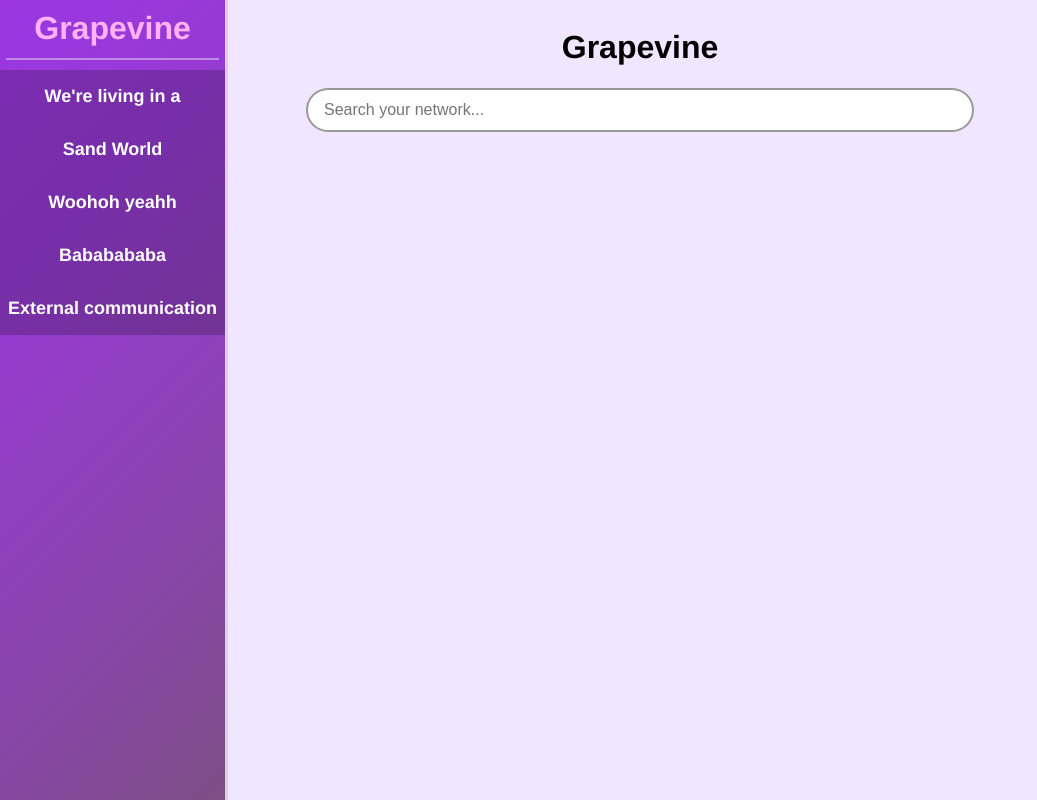
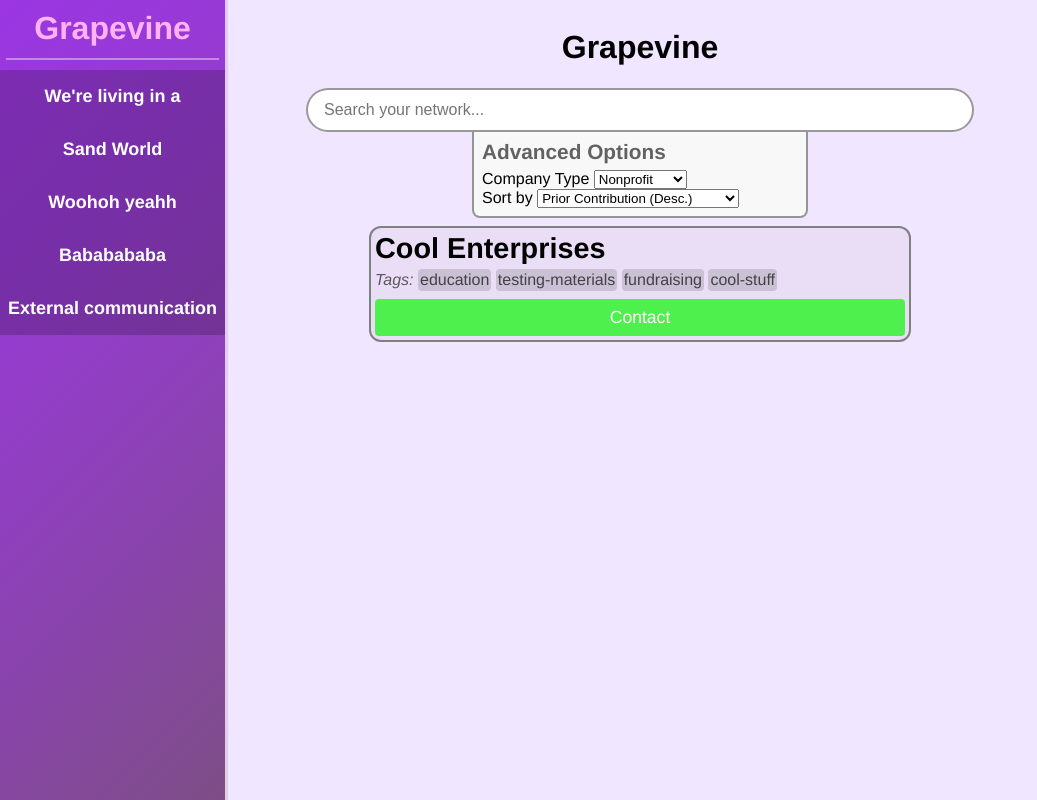
Before and after one commit to one-some/Grapevine, a SvelteKit app: page / in a window 1280 px wide. Shown: the whole page, without its empty margins (0-1037 px from the left). Built offline with nearby package versions, Linux system fonts and the light colour scheme.

Commit message:
SearchBar: Add other integrated sorting criteria

```diff
--- /dev/null
+++ b/src/lib/PartnerCard.svelte
@@ -0,0 +1,71 @@
+<script lang="ts">
+</script>
+
+<partner-card>
+    <name>Cool Enterprises</name>
+    <faint>Tags:</faint>
+    <tag-collection>
+        <tag>education</tag>
+        <tag>testing-materials</tag>
+        <tag>fundraising</tag>
+        <tag>cool-stuff</tag>
+    </tag-collection>
+    <actions>
+        <contact-button>
+            Contact
+        </contact-button>
+    </actions>
+</partner-card>
+
+<style>
+    partner-card {
+        /* TODO: ??? */
+        width: 530px;
+        border: 2px solid gray;
+        border-radius: 12px;
+        padding: 4px;
+        margin-top: 8px;
+        background-color: #00000009;
+    }
+
+    name {
+        display: block;
+        font-weight: bold;
+        font-size: 1.8em;
+        margin-bottom: 4px;
+    }
+
+    faint {
+        opacity: 0.6;
+        font-style: italic;
+    }
+
+    tag {
+        border-radius: 4px;
+        color: #000000AA;
+        background-color: #00000022;
+        padding: 2px;
+        display: inline-block;
+        cursor: pointer;
+    }
+
+    actions {
+        margin-top: 8px;
+        display: flex;
+    }
+
+    actions > * {
+        flex-grow: 1;
+    }
+
+    contact-button {
+        text-align: center;
+        color: white;
+        background-color: #4ef04e;
+        font-size: 1.1em;
+        border-radius: 4px;
+        padding: 8px;
+        display: inline-block;
+        cursor: pointer;
+    }
+</style>
--- a/src/routes/+page.svelte
+++ b/src/routes/+page.svelte
@@ -1,6 +1,7 @@
 <script lang="ts">
     import SearchBar from "./SearchBar.svelte"
     import SideBar from "./SideBar.svelte"
+    import PartnerCard from "$lib/PartnerCard.svelte"
 </script>
 
 <page>
@@ -8,6 +9,7 @@
 
     <SearchBar />
     <SideBar />
+    <PartnerCard />
 </page>
 
 <style>
--- a/src/routes/SearchBar.svelte
+++ b/src/routes/SearchBar.svelte
@@ -1,11 +1,69 @@
+<searchbar>
     <input placeholder="Search your network...">
+    <option-box>
+        <option-header>Advanced Options</option-header>
+        <option-block>
+            <label>Company Type</label>
+            <select>
+                <option>Nonprofit</option>
+                <option>LLC</option>
+                <option>401K Invest</option>
+            </select>
+        </option-block>
+        <option-block>
+            <label>Sort by</label>
+            <select>
+                <option>Prior Contribution (Desc.)</option>
+                <option>Prior Contribution (Asc.)</option>
+                <option>Name (Desc.)</option>
+                <option>Name (Asc.)</option>
+                <option>Last Contribution Date (Desc.)</option>
+                <option>Last Contribution Date (Asc.)</option>
+                <option>Employee Count (Desc.)</option>
+                <option>Employee Count (Asc.)</option>
+            </select>
+        </option-block>
+    </option-box>
+</searchbar>
 
 <style>
-input {
-    display: inline-block;
+    searchbar {
+        display: inline-flex;
+        flex-direction: column;
+        align-items: center;
 
         width: 100%;
         max-width: 50%;
+    }
+
+    option-header {
+        display: block;
+        font-size: 1.3em;
+        opacity: 0.6;
+        font-weight: bold;
+        margin-bottom: 6px;
+    }
+
+    option-box {
+        display: inline-block;
+        background-color: #F8F8F8;
+        border-radius: 8px;
+
+        border-top-left-radius: 0px;
+        border-top-right-radius: 0px;
+        border: 2px solid #00000066;
+        border-top: none;
+
+        padding: 8px;
+        width: 50%;
+    }
+
+    option-block {
+        display: block;
+    }
+
+    input {
+        width: 100%;
 
         height: 32px;
 
@@ -27,5 +85,4 @@ input {
 
         border: 2px solid #00000066;
     }
-
 </style>
```
Lines whose indentation alone changed are shown as unchanged.
